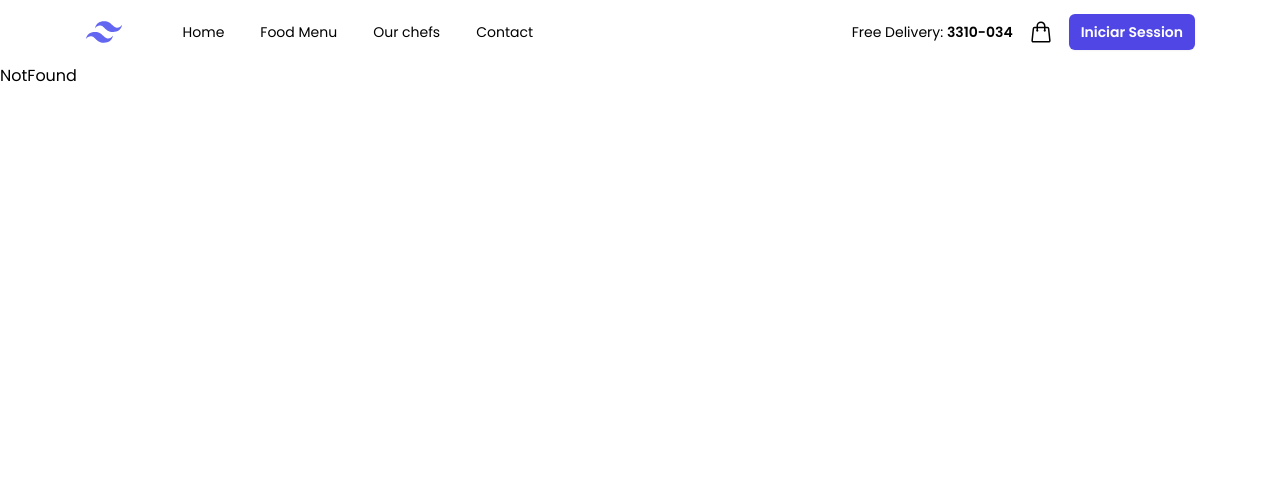
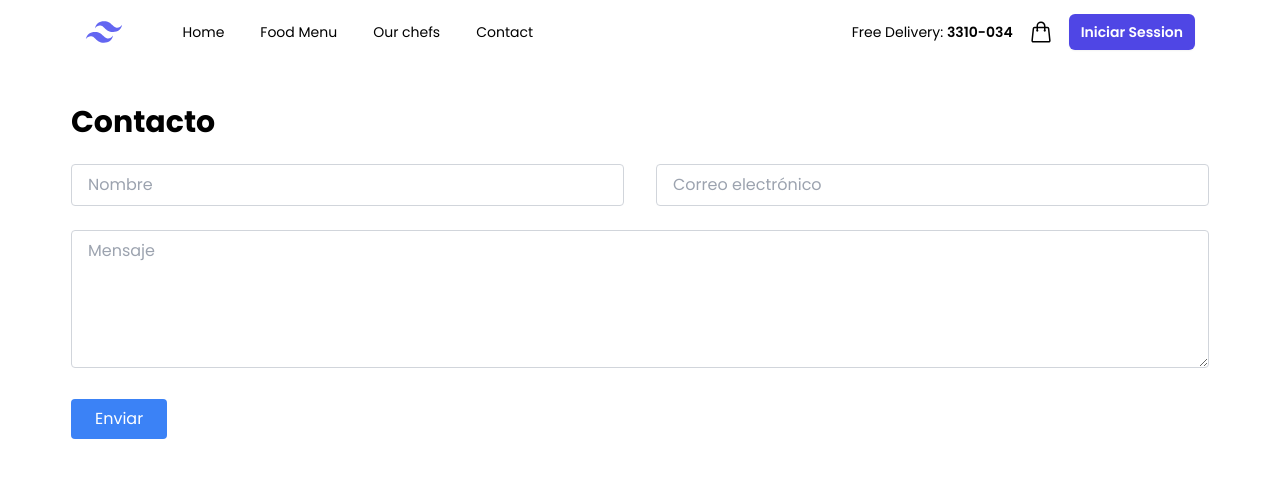
Before and after one commit to CarlosHernandez200/delimark, a React (Vite) app in the folder frontend/: page /contact in a window 1280 px wide. Shown: the top 478 px of the page. Built offline with nearby package versions, Linux system fonts and the light colour scheme.

Commit message:
Se agrego la sección de contacto al frontend

```diff
--- a/frontend/src/App.jsx
+++ b/frontend/src/App.jsx
@@ -3,6 +3,7 @@
 import Header from "./components/Header";
 import Login from "./pages/Login";
 import NotFound from "./pages/NotFound";
+import { Contact } from './pages/Contact';
 
 const App = () => {
   return (
@@ -12,6 +13,7 @@
         <Routes>
           <Route path="/" element={<Home />} />
           <Route path="/login" element={<Login />} />
+          <Route path="/contact" element={<Contact />} />
           <Route path="*" element={<NotFound />} />
         </Routes>
       </BrowserRouter>
--- a/frontend/src/components/Header.jsx
+++ b/frontend/src/components/Header.jsx
@@ -11,7 +11,7 @@
   { name: "Home", href: "/", current: true },
   { name: "Food Menu", href: "/login", current: false },
   { name: "Our chefs", href: "#", current: false },
-  { name: "Contact", href: "#", current: false },
+  { name: "Contact", href: "contact", current: false },
 ];
 
 const Header = () => {
--- /dev/null
+++ b/frontend/src/pages/Contact.jsx
@@ -0,0 +1,37 @@
+import React from 'react';
+
+export const Contact = () => {
+  return (
+    <section className="bg-white-100 py-10">
+      <div className="container mx-auto px-4">
+        <h2 className="text-3xl font-bold mb-6">Contacto</h2>
+        <div className="flex flex-wrap -mx-4">
+          <div className="w-full md:w-1/2 px-4 mb-6">
+            <input
+              type="text"
+              placeholder="Nombre"
+              className="w-full px-4 py-2 rounded border border-gray-300 focus:outline-none focus:border-blue-500"
+            />
+          </div>
+          <div className="w-full md:w-1/2 px-4 mb-6">
+            <input
+              type="email"
+              placeholder="Correo electrónico"
+              className="w-full px-4 py-2 rounded border border-gray-300 focus:outline-none focus:border-blue-500"
+            />
+          </div>
+          <div className="w-full px-4 mb-6">
+            <textarea
+              placeholder="Mensaje"
+              className="w-full px-4 py-2 rounded border border-gray-300 focus:outline-none focus:border-blue-500"
+              rows="5"
+            ></textarea>
+          </div>
+          <div className="w-full px-4">
+            <button className="bg-blue-500 text-white px-6 py-2 rounded hover:bg-blue-600">Enviar</button>
+          </div>
+        </div>
+      </div>
+    </section>
+  );
+};
```
